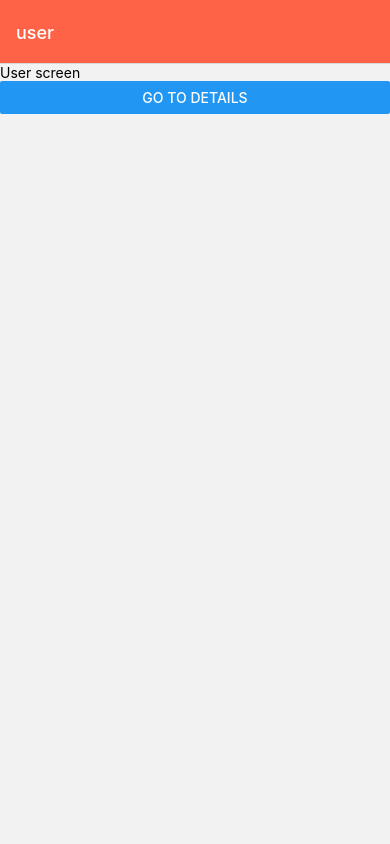
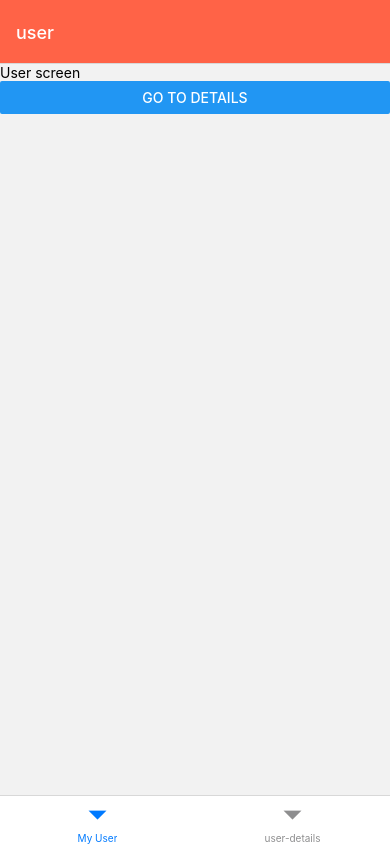
Before and after one commit to LeonelKero/done-with, a React Native app: screen / in a window 390 px wide. Built offline with nearby package versions, Linux system fonts and the light colour scheme.

Commit message:
Basic bottom tab bar navigation

```diff
--- a/App.js
+++ b/App.js
@@ -1,3 +1,4 @@
+import { createBottomTabNavigator } from "@react-navigation/bottom-tabs";
 import { NavigationContainer } from "@react-navigation/native";
 import { createNativeStackNavigator } from "@react-navigation/native-stack";
 import { Button, Pressable, StyleSheet, Text, View } from "react-native";
@@ -15,7 +16,7 @@ const UserScreen = ({ navigation }) => (
 
 const UserDetailScreen = ({ navigation, route }) => (
   <View>
-    <Text>User detail screen with parameter {route.params.id}</Text>
+    <Text>User detail screen with parameter {route.params?.id}</Text>
     <Pressable onPress={() => navigation.navigate("user")}>
       <Text>Go Home</Text>
     </Pressable>
@@ -23,6 +24,7 @@ const UserDetailScreen = ({ navigation, route }) => (
 );
 
 const Stack = createNativeStackNavigator();
+const Tab = createBottomTabNavigator();
 
 const StackNavigator = () => (
   <Stack.Navigator
@@ -47,10 +49,26 @@ const StackNavigator = () => (
   </Stack.Navigator>
 );
 
+const TabNavigator = () => {
+  return (
+    <Tab.Navigator
+      screenOptions={{
+        headerStyle: { backgroundColor: "tomato" },
+        headerTintColor: "white",
+        tabBarStyle: {backgroundColor: 'white'}
+      }}
+    >
+      <Tab.Screen name="user" component={UserScreen} options={{tabBarLabel: 'My User'}}/>
+      <Tab.Screen name="user-details" component={UserDetailScreen} />
+    </Tab.Navigator>
+  );
+};
+
 export default function App() {
   return (
     <NavigationContainer>
-      <StackNavigator />
+      {/* <StackNavigator /> */}
+      <TabNavigator />
     </NavigationContainer>
   );
 }
```
